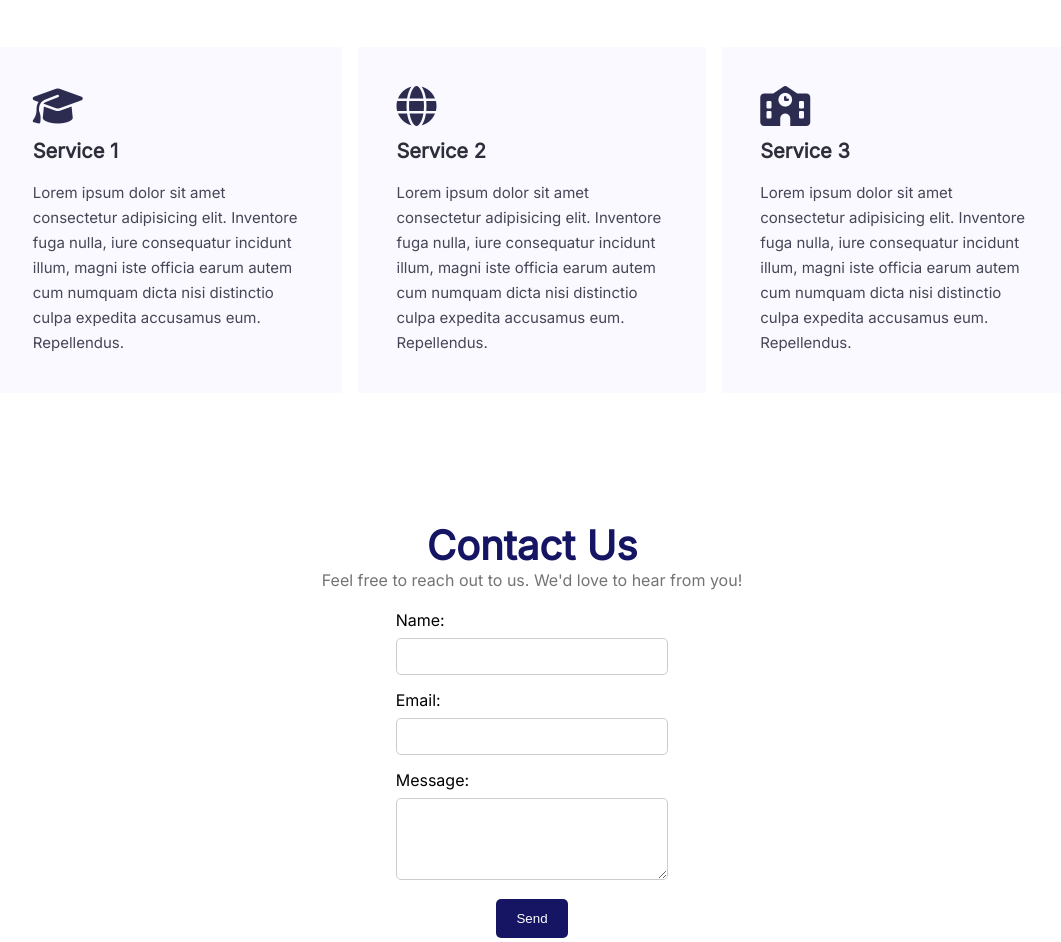
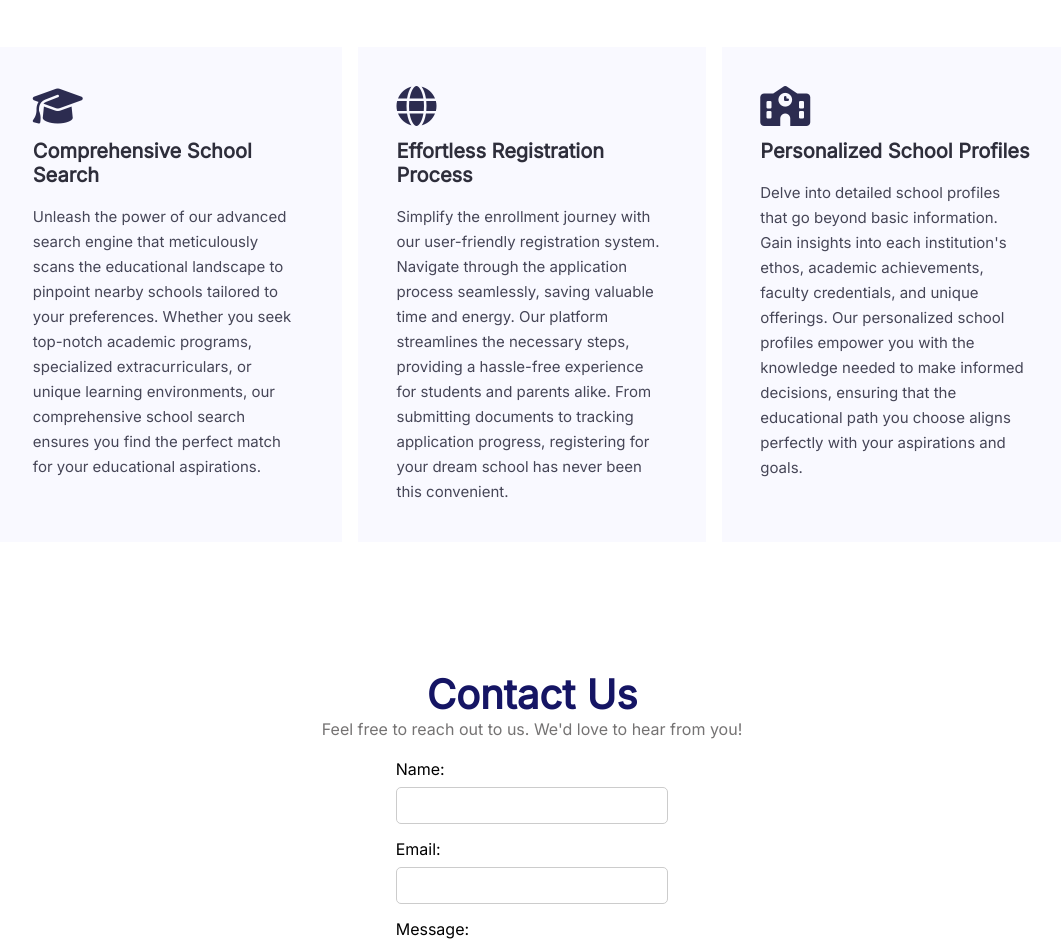
Before and after one commit to leen0212/smartSchoolSearch, a plain HTML site: page index.html in a window 1280 px wide. Shown: the part 1467-2409 px from the top of the page, without its empty margins (108-1169 px from the left). Drawn offline with Linux system fonts and the light colour scheme.

Commit message:
Update index.html

```diff
--- a/index.html
+++ b/index.html
@@ -31,7 +31,7 @@
     <section id="home">
       <img class="logo-size" src="images/Logo3-2.png" alt="">
       <h2>YOUR #1 SCHOOL FINDER</h2>
-      <p>Lorem ipsum dolor, sit amet consectetur adipisicing elit. Vel, distinctio? Sunt reiciendis voluptatibus modi explicabo dignissimos ratione eligendi eaque aspernatur quo nam. Error enim in iste dolorem aliquid voluptate quibusdam.</p>
+      <p>Embark on a seamless journey to educational excellence with our Smart School Search platform. Our commitment to being YOUR #1 SCHOOL FINDER is driven by a passion for connecting students with their ideal learning environments.</p>
       <br>
       <p class="youare">YOU ARE A ــــــــــــــ ?</p>
       <div class="btn">
@@ -70,18 +70,18 @@
       <div class="services-cards">
         <div class="serv-box">
           <i class="fa-solid fa-graduation-cap"></i>
-          <h3>Service 1</h3>
-          <p>Lorem ipsum dolor sit amet consectetur adipisicing elit. Inventore fuga nulla, iure consequatur incidunt illum, magni iste officia earum autem cum numquam dicta nisi distinctio culpa expedita accusamus eum. Repellendus.</p>
+          <h3>Comprehensive School Search</h3>
+          <p>Unleash the power of our advanced search engine that meticulously scans the educational landscape to pinpoint nearby schools tailored to your preferences. Whether you seek top-notch academic programs, specialized extracurriculars, or unique learning environments, our comprehensive school search ensures you find the perfect match for your educational aspirations.</p>
         </div>
         <div class="serv-box">
           <i class="fa-solid fa-globe"></i>
-          <h3>Service 2</h3>
-          <p>Lorem ipsum dolor sit amet consectetur adipisicing elit. Inventore fuga nulla, iure consequatur incidunt illum, magni iste officia earum autem cum numquam dicta nisi distinctio culpa expedita accusamus eum. Repellendus.</p>
+          <h3>Effortless Registration Process</h3>
+          <p>Simplify the enrollment journey with our user-friendly registration system. Navigate through the application process seamlessly, saving valuable time and energy. Our platform streamlines the necessary steps, providing a hassle-free experience for students and parents alike. From submitting documents to tracking application progress, registering for your dream school has never been this convenient.</p>
         </div>
         <div class="serv-box">
           <i class="fa-solid fa-school"></i>
-          <h3>Service 3</h3>
-          <p>Lorem ipsum dolor sit amet consectetur adipisicing elit. Inventore fuga nulla, iure consequatur incidunt illum, magni iste officia earum autem cum numquam dicta nisi distinctio culpa expedita accusamus eum. Repellendus.</p>
+          <h3>Personalized School Profiles</h3>
+          <p>Delve into detailed school profiles that go beyond basic information. Gain insights into each institution's ethos, academic achievements, faculty credentials, and unique offerings. Our personalized school profiles empower you with the knowledge needed to make informed decisions, ensuring that the educational path you choose aligns perfectly with your aspirations and goals.</p>
         </div>
       </div>
     </section>
@@ -115,7 +115,7 @@
       <div class="footer-container">
         <div class="footer-column">
           <h3>SMART SCHOOL SEARCH</h3>
-          <p>Lorem ipsum, dolor sit amet consectetur adipisicing elit. Neque atque aliquam libero reprehenderit...</p>
+          <p>Embark on a seamless journey to educational excellence with our Smart School Search platform..</p>
         </div>
         <div class="footer-column">
           <h3>Subscribe to Newsletter</h3>
```
